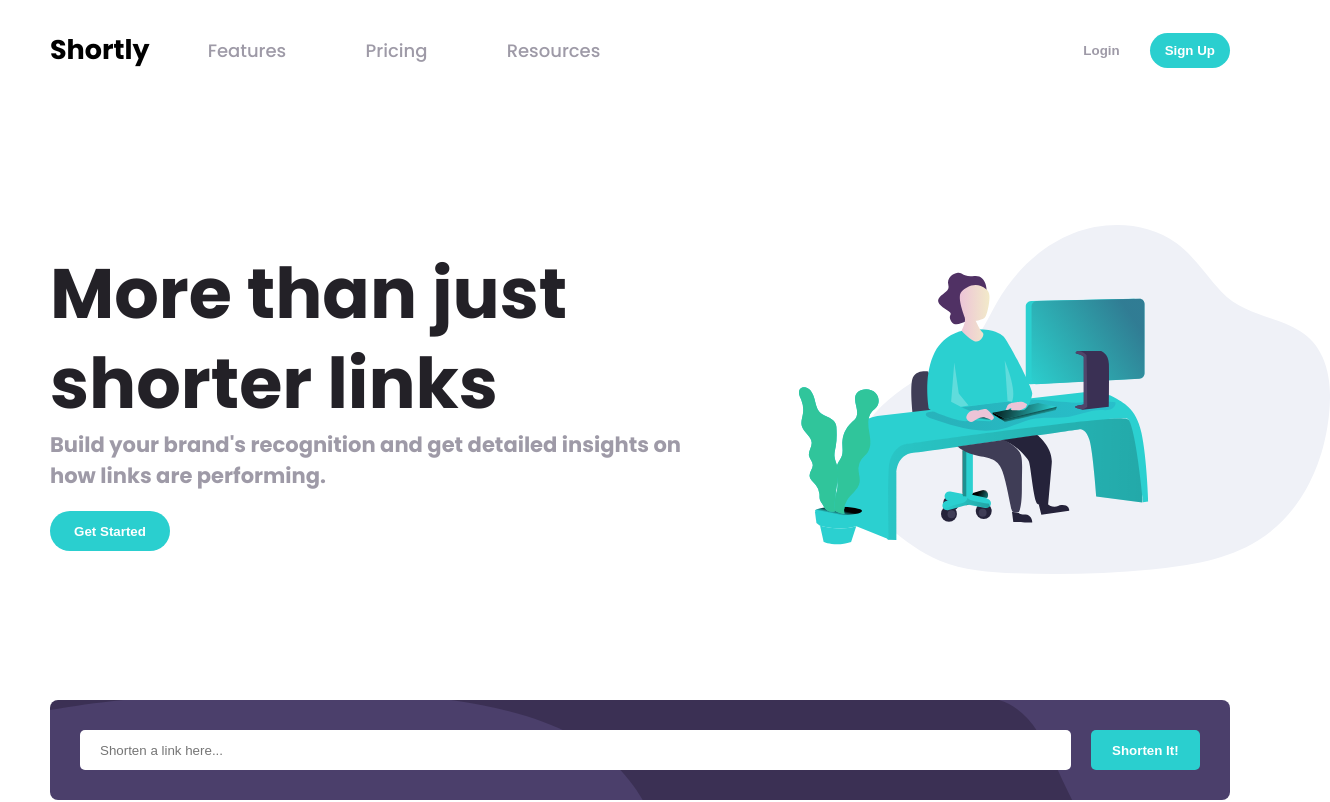
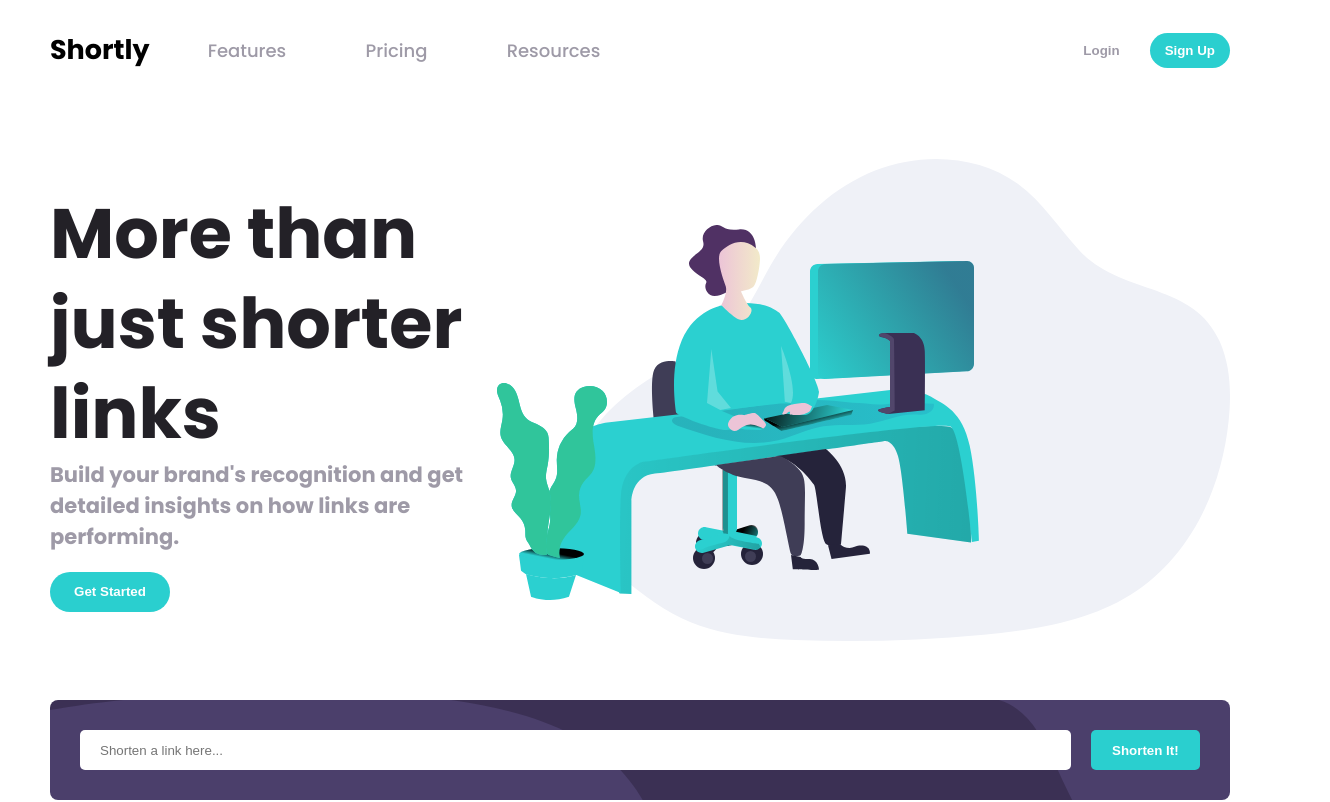
Before and after one commit to guilhermegules/vue-url-shortening, a Vue app: page / in a window 1280 px wide. Shown: the top 802 px of the page, 1330 px wide, since content can reach past the window. Built offline with nearby package versions, Linux system fonts and the light colour scheme.

Commit message:
style(header component): update style

```diff
--- a/src/components/HeaderComponent.vue
+++ b/src/components/HeaderComponent.vue
@@ -32,6 +32,7 @@ export default {
   align-items: center;
   position: relative;
   height: 600px;
+  background-color: var(--neutral-white);
 }
 
 .header__info {
@@ -50,9 +51,6 @@ export default {
 }
 
 .header__image {
-  max-width: 45%;
-  position: absolute;
-  right: -100px;
-  top: calc(100% - 475px);
+  /* TODO: adjust style */
 }
 </style>
```
